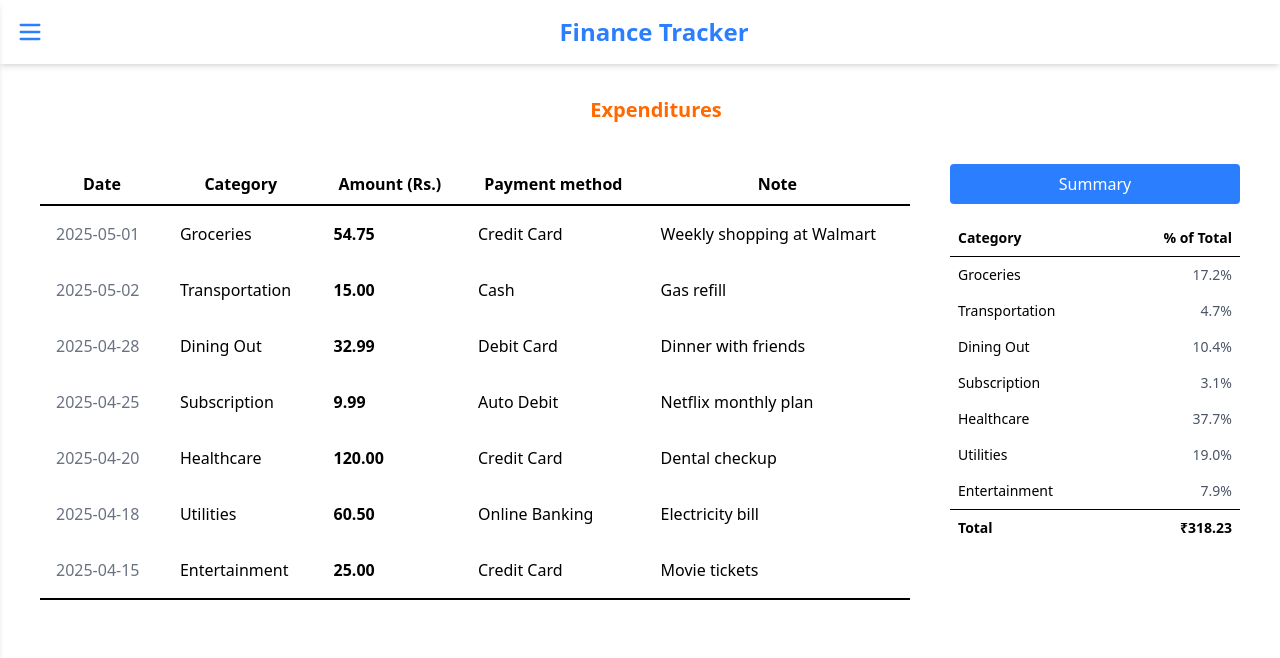
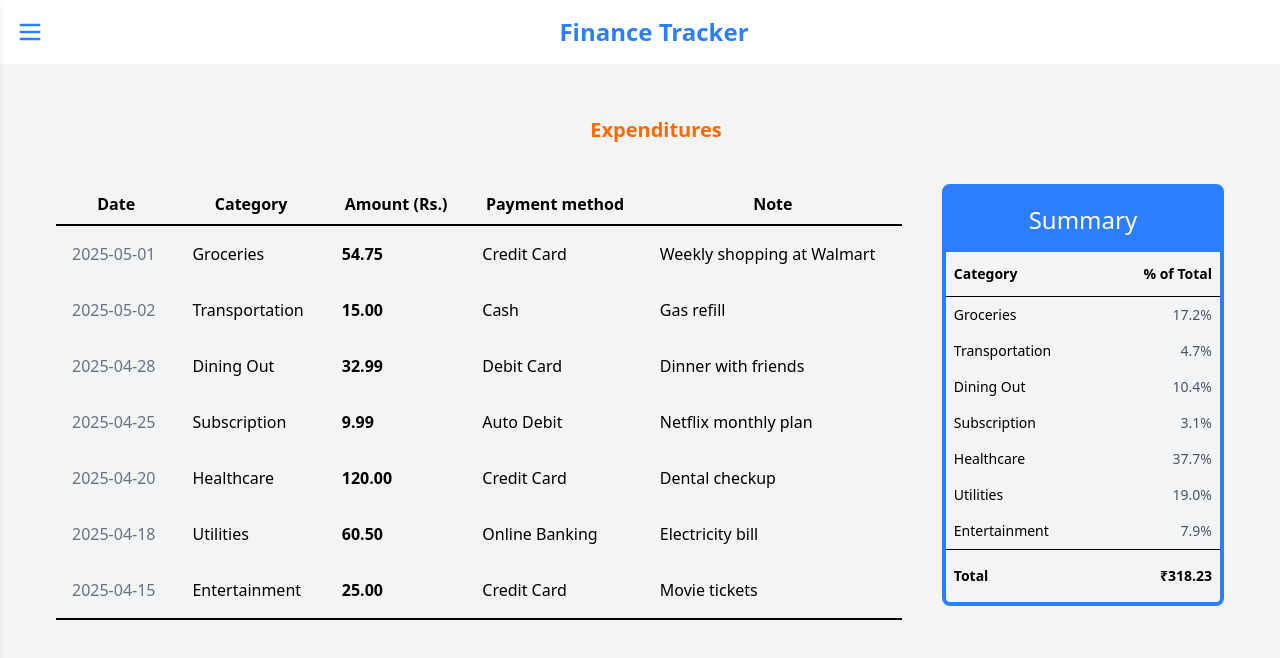
Before and after one commit to AineshSridhar/Finance-Tracker-Frontend, a React (Vite) app: page /expenditures in a window 1280 px wide. Shown: the top 658 px of the page. Built offline with nearby package versions, Linux system fonts and the light colour scheme.

Commit message:
Navbar expand works on all pages

```diff
--- a/src/App.jsx
+++ b/src/App.jsx
@@ -1,22 +1,33 @@
   import { useState } from 'react'
   import {Route, Routes} from 'react-router-dom'
   import './App.css'
-  import Navbar from './components/Navbar'
   import Dashboard from './pages/Dashboard'
   import Expenditures from './pages/Expenditures'
+  import Budget from './pages/Budget'
+  import Layout from './components/Layout'
 
   function App() {
     const [sidebarOpen, setSidebarOpen] = useState(false);
 
     return (
-      <>
-      <Navbar sidebarOpen={sidebarOpen} setSidebarOpen = {setSidebarOpen}/>
       <Routes>
-        <Route path = "/" element = {<Dashboard sidebarOpen={sidebarOpen} />} />
-        <Route path = "/expenditures" element = {<Expenditures />} />
+        <Route path = "/" element = {
+          <Layout sidebarOpen={sidebarOpen} setSidebarOpen={setSidebarOpen}>
+            <Dashboard />
+          </Layout>
+        } />
+        <Route path = "/expenditures" element = {
+          <Layout sidebarOpen={sidebarOpen} setSidebarOpen={setSidebarOpen}>
+            <Expenditures />
+          </Layout>
+        } />
+        <Route path = "/budget" element = {
+          <Layout sidebarOpen={sidebarOpen} setSidebarOpen={setSidebarOpen}>
+            <Budget />
+          </Layout>
+        } />
       </Routes>
-      </>
-    )
+    );
   }
 
   export default App
--- /dev/null
+++ b/src/components/Layout.jsx
@@ -0,0 +1,15 @@
+import React from 'react'
+import Navbar from './Navbar'
+
+const Layout = ({children, sidebarOpen, setSidebarOpen}) => {
+  return (
+    <>
+        <Navbar sidebarOpen = {sidebarOpen} setSidebarOpen = {setSidebarOpen}/>
+            <div className={`pt-5 transition-all duration-300 bg-gray-100 min-h-screen p-4 ${sidebarOpen?'ml-64':'ml-0'}`}>
+                {children}
+            </div>
+    </>
+  )
+}
+
+export default Layout
--- a/src/components/Navbar.jsx
+++ b/src/components/Navbar.jsx
@@ -25,7 +25,7 @@ const Navbar = ({sidebarOpen, setSidebarOpen}) => {
       >
         <div className="flex justify-between items-center mb-6">
           <h2 className="text-xl font-bold">Menu</h2>
-          <button onClick={() => setSidebarOpen(false)}>
+          <button className="cursor-pointer" onClick={() => setSidebarOpen(false)}>
             <X size={24} />
           </button>
         </div>
--- a/src/components/StockMarketWidget.jsx
+++ b/src/components/StockMarketWidget.jsx
@@ -39,8 +39,8 @@ const StockMarketWidget = () => {
     }
 
   return (
-    <div className="flex flex-col items-start justify-between p-4 h-full text-left">
-      <h2 className="text-xl font-bold">Stock Market Tracker</h2>
+    <div className="flex flex-col items-start justify-between p-4 w-full text-left">
+      <h2 className="text-lg font-bold">Stock Market Tracker</h2>
       <Line data={stockData} options = {options}/>
     </div>
   )
--- /dev/null
+++ b/src/pages/Budget.jsx
@@ -0,0 +1,11 @@
+import React from 'react'
+
+const Budget = () => {
+  return (
+    <div>
+      <h2>Budget</h2>
+    </div>
+  )
+}
+
+export default Budget
--- a/src/pages/Dashboard.jsx
+++ b/src/pages/Dashboard.jsx
@@ -1,7 +1,7 @@
 import React from 'react';
 import GridLayout from 'react-grid-layout';
 import ExpendituresWidget from '../components/ExpendituresWidget';
-import Budget from '../components/Budget';
+import Budget from '../components/BudgetWidget';
 import StockMarketWidget from '../components/StockMarketWidget';
 import 'react-grid-layout/css/styles.css';
 import 'react-resizable/css/styles.css';
@@ -14,11 +14,11 @@ const Dashboard = ({sidebarOpen}) => {
   const layout = [
     { i: 'expenditures', x: 0, y: 0, w: 4, h: 3, static: false },
     { i: 'budget', x: 4, y: 0, w: 4, h: 3, static: false },
-    { i: 'stocks', x: 0, y: 3, w: 4, h: 3, static: false },
+    { i: 'stocks', x: 0, y: 3, w: 8, h: 5, static: false },
   ];
 
   return (
-    <div className={`pt-16 transition-all duration-300 bg-gray-100 min-h-screen p-4 ${sidebarOpen ? 'ml-64' : 'ml-0'}`}>
+    <div className={`transition-all duration-300 bg-gray-100 min-h-screen p-4 ${sidebarOpen ? 'ml-64' : 'ml-0'}`}>
       <GridLayout
         className="layout"
         layout={layout}
@@ -36,9 +36,17 @@ const Dashboard = ({sidebarOpen}) => {
                 <ExpendituresWidget/>
             </div>
         </div>
-        <div key="budget" className="bg-white shadow rounded p-4">
+        <div key="budget" className="h-full relative">
+            <div className="bg-white shadow rounded h-full w-full p-4 cursor-pointer hover:shadow-lg transition"
+            onClick={() => navigate("/budget")}>
+                <div className="drag-handle absolute top-2 right-2 text-gray-500 cursor-move z-10"
+                onClick={(e) => e.stopPropagation()}>&#x2630;</div>
+                <Budget/>
+            </div>
+        </div>
+        {/* <div key="budget" className="bg-white shadow rounded p-4">
           <Budget />
-        </div>
+        </div> */}
         <div key="stocks" className="bg-white shadow rounded p-2">
           <StockMarketWidget />
         </div>
--- a/src/pages/Expenditures.jsx
+++ b/src/pages/Expenditures.jsx
@@ -44,13 +44,13 @@ const Expenditures = () => {
           </table>
 
           {/* Summary Table */}
-        <div className="w-1/4">
-          <h3 className="bg-blue-500 text-center py-2 rounded text-white">Summary</h3>
-          <table className="mt-4 w-full text-sm">
+          <div className="w-1/4 border-4 border-blue-500 rounded-lg h-full">
+            <h3 className="bg-blue-500 text-center py-4 text-white text-2xl">Summary</h3>
+            <table className="w-full text-sm">
               <thead>
                 <tr className="text-left border-b">
-                <th className="px-2 py-2">Category</th>
-                <th className="px-2 py-2 text-right">% of Total</th>
+                  <th className="px-2 py-3">Category</th>
+                  <th className="px-2 py-3 text-right">% of Total</th>
                 </tr>
               </thead>
               <tbody>
@@ -63,8 +63,8 @@ const Expenditures = () => {
                   </tr>
                 ))}
                 <tr className="border-t font-bold">
-                <td className="px-2 py-2">Total</td>
-                <td className="px-2 py-2 text-right">₹{grandTotal.toFixed(2)}</td>
+                  <td className="px-2 py-4">Total</td>
+                  <td className="px-2 py-4 text-right">₹{grandTotal.toFixed(2)}</td>
                 </tr>
               </tbody>
             </table>
```
Also changed, not shown: src/components/BudgetWidget.jsx (renamed from src/components/Budget.jsx). Lines whose indentation alone changed are shown as unchanged.
